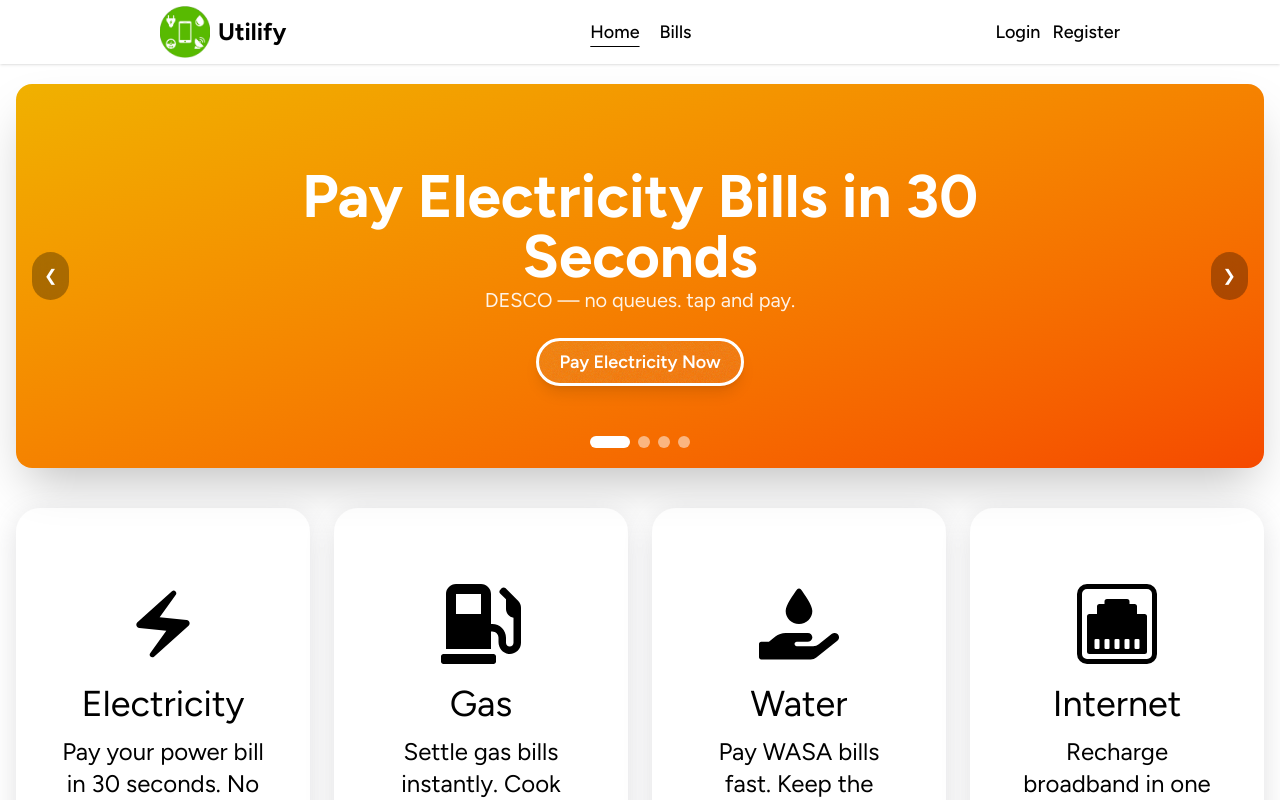
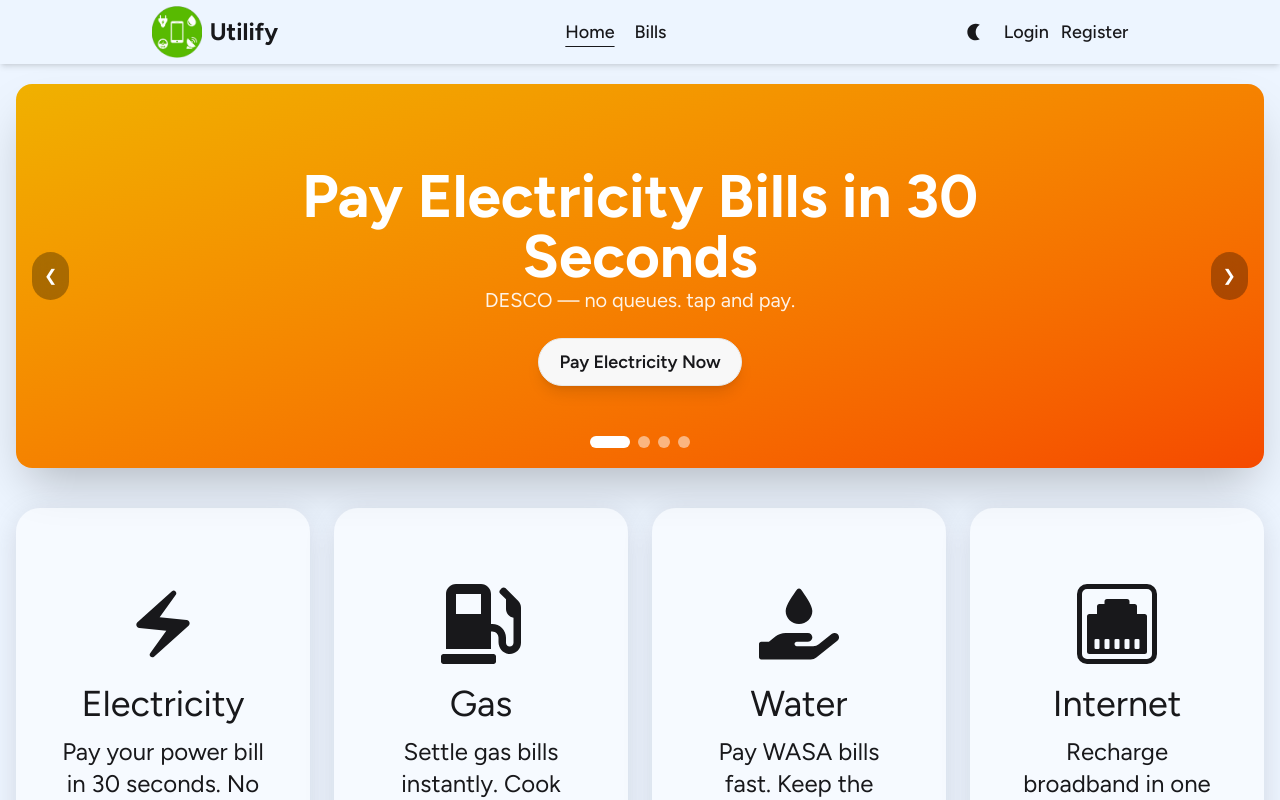
Before and after one commit to dibbockb/utilify, a React (Vite) app: page /home in a window 1280 px wide. Shown: the top 800 px of the page. Built offline with nearby package versions, Linux system fonts and the light colour scheme; no server answers.

Commit message:
Added Dark mode

```diff
--- a/src/App.css
+++ b/src/App.css
@@ -1,19 +1,21 @@
-@import url('https://fonts.googleapis.com/css2?family=Figtree:ital,wght@0,300..900;1,300..900&display=swap');
+@import url("https://fonts.googleapis.com/css2?family=Figtree:ital,wght@0,300..900;1,300..900&display=swap");
 @import "tailwindcss";
 @plugin "daisyui" {
-  themes: light;
+  themes: light --default, light --prefersdark;
 }
 
+@custom-variant dark (&:where([data-theme=night], [data-theme=night] *));
 
-*, *::before, *::after {
+*,
+*::before,
+*::after {
   box-sizing: border-box;
-  font-family: "figtree", 'sans-serif';
+  font-family: "figtree", "sans-serif";
 }
 
 * {
   margin: 0;
 }
-
 
 .figtree {
   font-family: "Figtree", sans-serif;
@@ -22,25 +24,23 @@
   font-style: normal;
 }
 
-a{
-    text-decoration-thickness: 10%;
-    text-underline-offset: 8px;
-    cursor: default;
+a {
+  text-decoration-thickness: 10%;
+  text-underline-offset: 8px;
+  cursor: default;
 }
 
-a:hover{
+a:hover {
   text-decoration: underline;
-
 }
 
-a.active{
-  text-decoration : underline;
+a.active {
+  text-decoration: underline;
 }
 
 .hero-carousel {
   /* @apply carousel w-full rounded-3xl h-[31.25rem] md:h-[43.75rem] shadow-2xl overflow-hidden flex items-center justify-center;  */
 }
-
 
 .hero-slide {
   /* @apply carousel-item relative w-full h-full flex items-center justify-center; */
@@ -48,9 +48,15 @@ a.active{
   background-position: center;
 }
 
-.hero1 { background-image: url('/hero1.png'); }
-.hero2 { background-image: url('/hero2.png'); }
-.hero3 { background-image: url('/hero3.png'); }
+.hero1 {
+  background-image: url("/hero1.png");
+}
+.hero2 {
+  background-image: url("/hero2.png");
+}
+.hero3 {
+  background-image: url("/hero3.png");
+}
 
 .hero-overlay {
   @apply absolute inset-0 bg-gradient-to-t from-black/80 via-black/40 to-transparent flex flex-col justify-end p-8 md:p-16 text-white;
@@ -64,7 +70,7 @@ a.active{
   @apply text-lg md:text-2xl max-w-2xl;
 }
 
-.category-card{
+.category-card {
   box-shadow: rgba(100, 100, 111, 0.2) 0rem 0.4375rem 1.8125rem 0rem;
   width: 18.75rem;
   height: 25rem;
@@ -73,25 +79,39 @@ a.active{
   transition: transform ease-in 0.1s;
 }
 
-.category-card:hover{
+.category-card:hover {
   transform: scale(1.05);
   background-color: aliceblue;
 }
 
-.recent-card{
+.recent-card {
   box-shadow: rgba(17, 17, 26, 0.1) 0px 0px 16px;
 }
 
-option.dropdown-option{
+option.dropdown-option {
   transition: transform 0.1s ease-in-out;
 }
 
-option.dropdown-option:hover{
+option.dropdown-option:hover {
   transform: scale(1.05);
   background-color: #58ba01;
   border-radius: 24px;
   color: white;
 }
-.dropdown-option{
+.dropdown-option {
   transition: transform 0.1s ease-in-out;
 }
+
+/* Light theme background */
+html {
+  @apply bg-blue-400/10;
+}
+
+/* Dark theme background */
+html[data-theme="night"] {
+  @apply bg-[#1a1a1a];
+}
+
+body {
+  @apply min-h-screen;
+}
--- a/src/Components/Footer.jsx
+++ b/src/Components/Footer.jsx
@@ -32,7 +32,6 @@ const Footer = () => {
                 </div>
 
                 <div className="footer-info font-light text-white pt-10">Copyright 2025 - Dibbo Chakraborty</div>
-
             </footer>
         </>
     );
--- a/src/Components/Home.jsx
+++ b/src/Components/Home.jsx
@@ -57,7 +57,7 @@ const Home = () => {
                                         <h1 className="text-4xl md:text-6xl font-bold mb-4">Pay Electricity Bills in 30 Seconds</h1>
                                         <p className="text-lg md:text-xl mb-6 opacity-90">DESCO — no queues. tap and pay.</p>
                                         <br />
-                                        <button onClick={handleNavigateToBills} className="btn btn-primary btn-lg shadow-lg rounded-3xl hover:shadow-xl transform hover:-translate-y-1 transition-all">
+                                        <button onClick={handleNavigateToBills} className="btn btn-lg shadow-lg rounded-3xl hover:shadow-xl transform transition-all">
                                             Pay Electricity Now
                                         </button>
                                     </div>
@@ -69,7 +69,7 @@ const Home = () => {
                                         <p className="text-lg md:text-xl mb-6 opacity-90">Titas, Karnaphuli — instant receipt.</p>
                                         <br />
 
-                                        <button onClick={handleNavigateToBills} className="btn btn-accent btn-lg rounded-3xl shadow-lg hover:shadow-xl transform hover:-translate-y-1 transition-all">
+                                        <button onClick={handleNavigateToBills} className="btn btn-lg rounded-3xl shadow-lg hover:shadow-xl transform transition-all">
                                             Pay Gas Bill
                                         </button>
                                     </div>
@@ -81,7 +81,7 @@ const Home = () => {
                                         <p className="text-lg md:text-xl mb-6 opacity-90">Dhaka, Chittagong — track usage, avoid surprises.</p>
                                         <br />
 
-                                        <button onClick={handleNavigateToBills} className="btn btn-info btn-lg rounded-3xl shadow-lg hover:shadow-xl transform hover:-translate-y-1 transition-all">
+                                        <button onClick={handleNavigateToBills} className="btn btn-lg rounded-3xl shadow-lg hover:shadow-xl transform transition-all">
                                             Pay Water Bill
                                         </button>
                                     </div>
@@ -93,7 +93,7 @@ const Home = () => {
                                         <p className="text-lg md:text-xl mb-6 opacity-90">Electricity • Gas • Water • Internet • Mobile — all in one dashboard.</p>
                                         <br />
 
-                                        <button onClick={handleNavigateToBills} className="btn btn-success btn-lg rounded-3xl shadow-lg hover:shadow-xl transform hover:-translate-y-1 transition-all">
+                                        <button onClick={handleNavigateToBills} className="btn  btn-lg rounded-3xl shadow-lg hover:shadow-xl transform transition-all">
                                             View All Bills
                                         </button>
                                     </div>
@@ -178,9 +178,9 @@ const Home = () => {
                         )}
                         <div className="recent-cards pb-10 grid grid-cols-3 gap-5 ">
                             {allBids.slice(0, 6).map((allBid) => (
-                                <div key={allBid._id ?? allBid.id} className="recent-card flex flex-col justify-between items-center gap-3 p-3 shadow-lg rounded-3xl h-[450px]">
+                                <div key={allBid._id ?? allBid.id} className="recent-card flex flex-col justify-between items-center gap-3 p-3 shadow-lg rounded-3xl h-[450px] bg-white hover:scale-105 transition-all overflow-hidden">
                                     <img
-                                        className="rounded-3xl w-full h-60"
+                                        className="rounded-3xl w-full h-60 "
                                         src={allBid.image}
                                         alt="recent-card-img"
                                     />
--- a/src/Components/Navbar.jsx
+++ b/src/Components/Navbar.jsx
@@ -1,13 +1,29 @@
-import React, { useContext } from 'react';
+import React, { useContext, useEffect } from 'react';
 import { Link, NavLink } from 'react-router';
 import { AuthContext } from "./Context";
 import { FaUserAlt } from "react-icons/fa";
 import { getAuth, signOut } from 'firebase/auth';
 import { app } from '../../public/firebase';
+import { MdNightlight } from "react-icons/md";
 const auth = getAuth(app);
 
 const Navbar = () => {
     const { user, setUser, MySwal } = useContext(AuthContext);
+
+    const toggleTheme = () => {
+        const htmlElement = document.documentElement;
+        const currentTheme = htmlElement.getAttribute('data-theme');
+        const newTheme = currentTheme === 'light' ? 'night' : 'light';
+
+        htmlElement.setAttribute('data-theme', newTheme);
+        // Save preference to localStorage (optional)
+        localStorage.setItem('theme', newTheme);
+    }
+
+    useEffect(() => {
+        const savedTheme = localStorage.getItem('theme') || 'light';
+        document.documentElement.setAttribute('data-theme', savedTheme);
+    }, []);
 
     const handleLogout = () => {
         return signOut(auth)
@@ -29,8 +45,8 @@ const Navbar = () => {
     };
 
     return (
-        <>
-            <div className="navbar-container navbar bg-base-100 shadow-sm h-15 w-full">
+        <div className="dark:text-white dark:bg-black">
+            <div className="navbar-container navbar shadow-md h-15 w-full ">
                 <div className="flex-1 flex justify-around items-center h-15">
 
                     <Link to={'/'} className="gap-2 flex items-center justify-center">
@@ -44,7 +60,15 @@ const Navbar = () => {
                         {user && <NavLink to={'/mybills'} className={'font-medium text-[1.125rem]'}>My Bills</NavLink>}
                     </div>
 
+
                     <div className='nav-items-right flex gap-2.5 items-center'>
+
+                        <div>
+                            <button onClick={toggleTheme} className="btn-primary h-10 w-10 rounded-full flex justify-center flex-col items-center hover:bg-gray-400 transition-all">
+                                <MdNightlight className="h-5 w-5"></MdNightlight>
+                            </button>
+                        </div>
+
                         {user ? (
                             <div className="dropdown dropdown-center">
                                 <div tabIndex={0} role="button" className="avatar cursor-pointer">
@@ -84,7 +108,7 @@ const Navbar = () => {
 
                 </div>
             </div>
-        </>
+        </div>
     );
 };
 
--- a/src/Layout/Layout.jsx
+++ b/src/Layout/Layout.jsx
@@ -5,10 +5,12 @@ import { Outlet } from 'react-router';
 
 export default function Layout() {
     return (
-        <>
+        <div className="flex flex-col min-h-screen">
             <Navbar />
-            <Outlet></Outlet>
+            <main className="flex-1">
+                <Outlet />
+            </main>
             <Footer />
-        </>
+        </div>
     );
 };
```
Also changed, not shown: src/App.jsx (+6 -1 lines), 1 other file (tests, documents, lock files or other folders).
